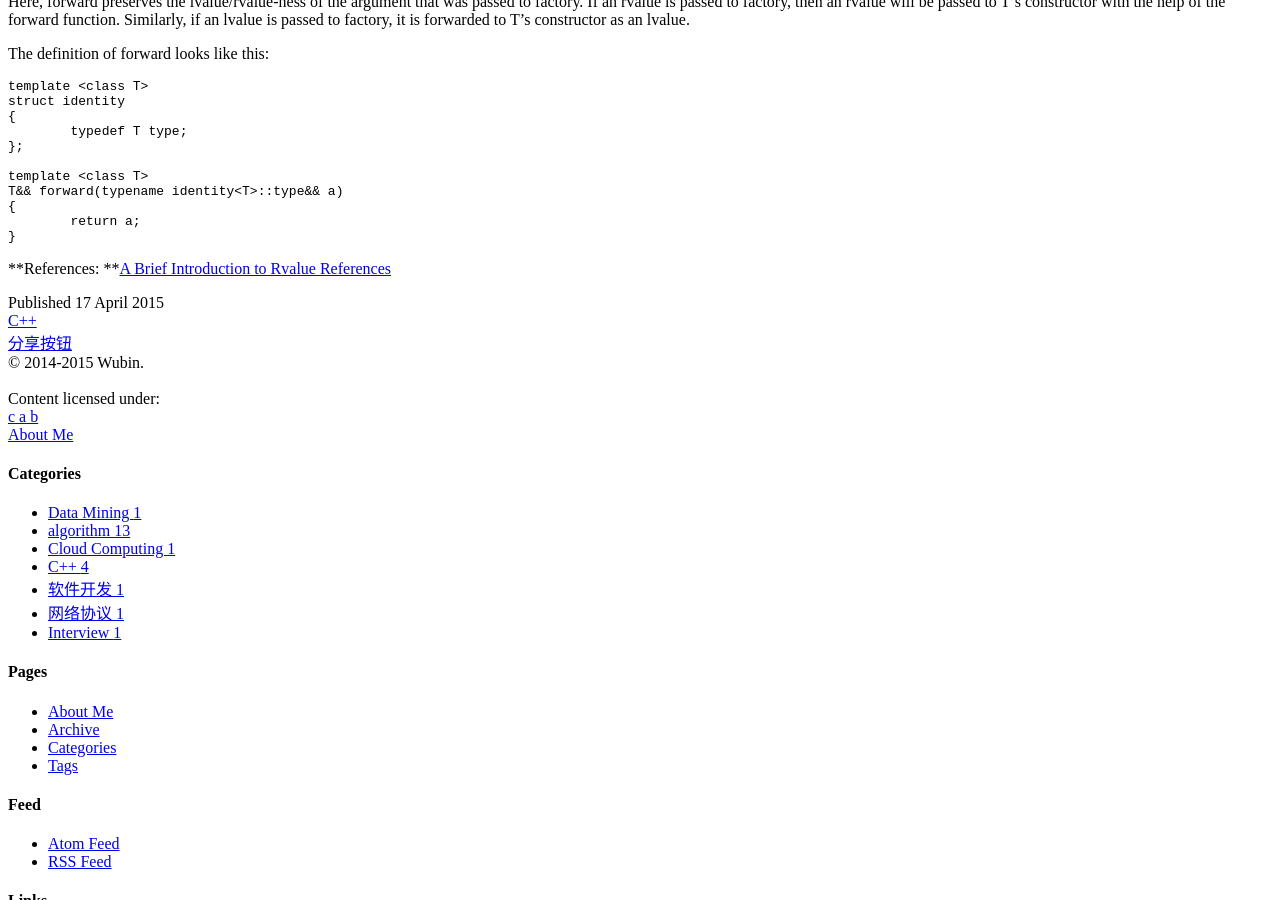
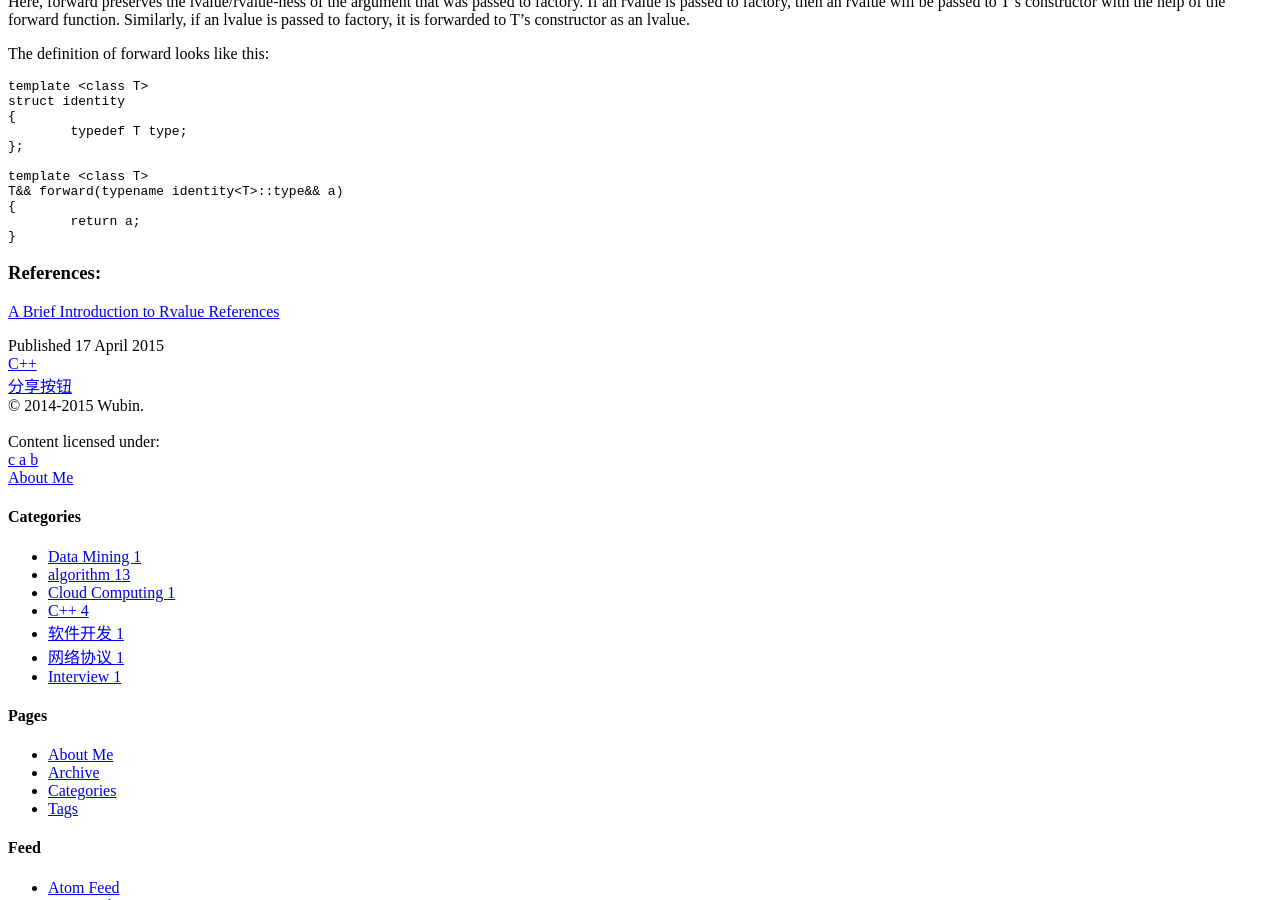
Before and after one commit to Wubin91/wubin91.github.com, a Jekyll site: the page built from _posts/2015-04-17-rvalue-reference.md, in a window 1280 px wide and 900 px high, scrolled down 4785 px. Built offline with Jekyll 4.4.1, drawn with Linux system fonts in a browser that asks for light colours; nearby versions of some CDN libraries; library files that are not in the unit come from our copies; comment, search, counter and statistics services are not loaded.

```diff
--- a/_posts/2015-04-17-rvalue-reference.md
+++ b/_posts/2015-04-17-rvalue-reference.md
@@ -282,4 +282,6 @@ The definition of forward looks like this:
 		return a;
 	}
 
-**References: **[A Brief Introduction to Rvalue References](http://www.artima.com/cppsource/rvalue.html)
+###References:
+
+[A Brief Introduction to Rvalue References](http://www.artima.com/cppsource/rvalue.html)
```
